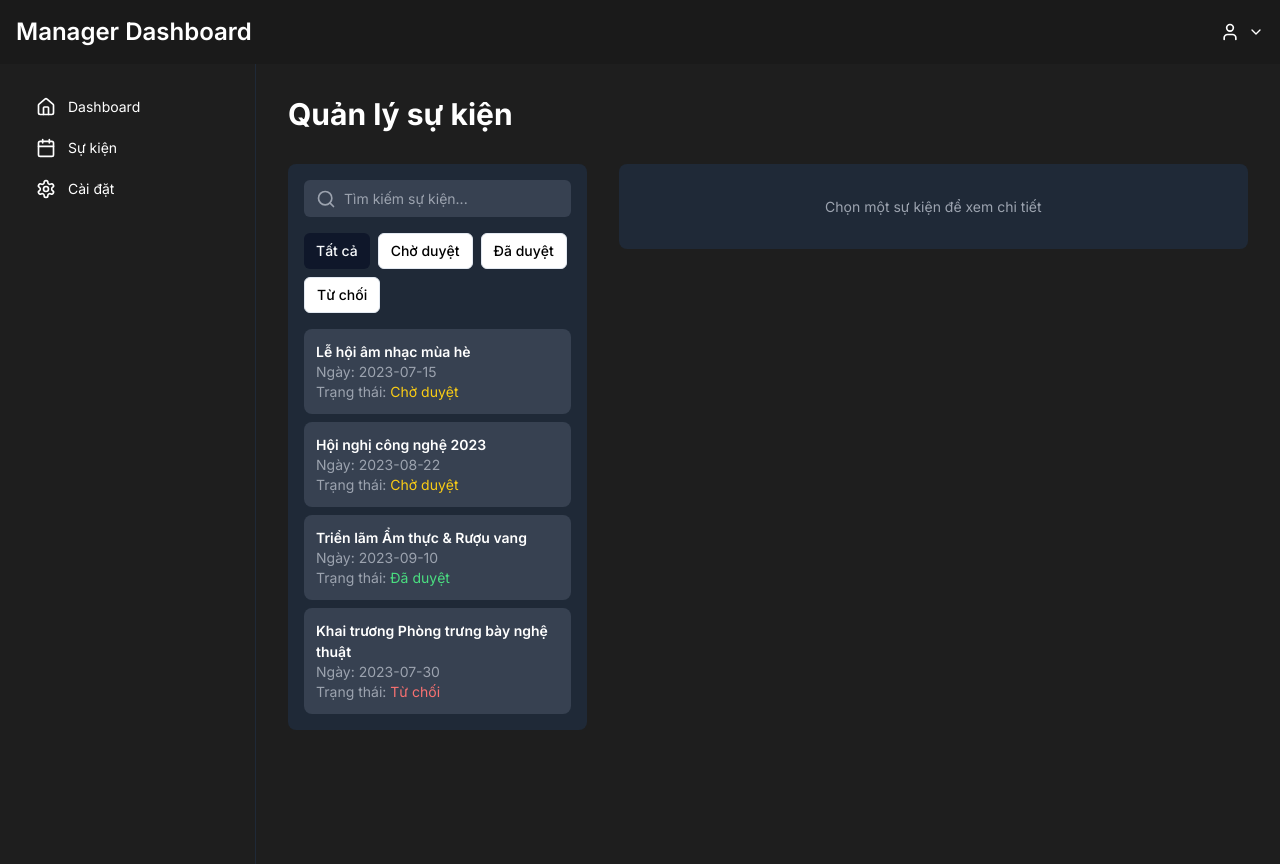
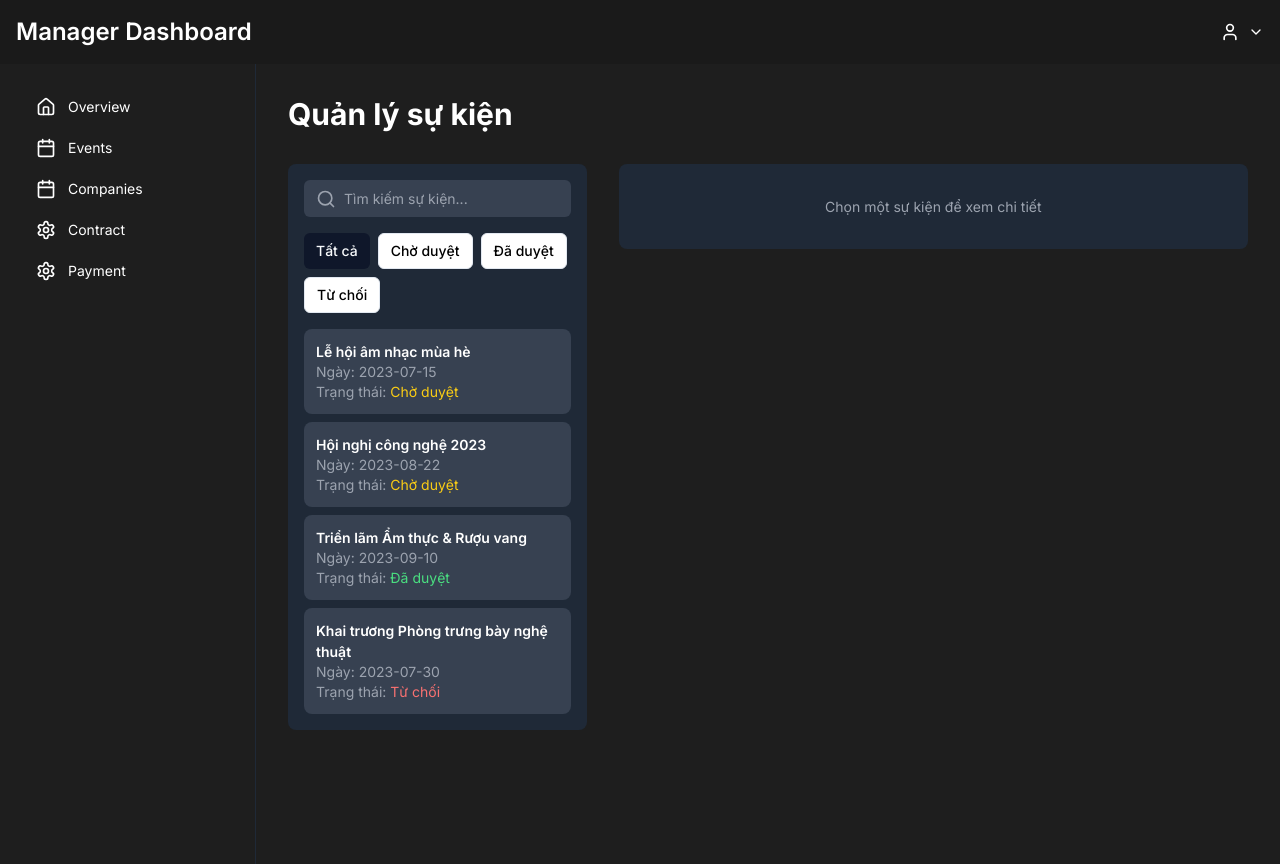
Before and after one commit to SEP419-PSE/TixClick_FrontEnd, a React (Vite) app: page /manager in a window 1280 px wide. Built offline with nearby package versions, Linux system fonts and the light colour scheme; the HTML template or start-up script is replaced by a standard one.

Commit message:
Fix building failed

```diff
--- a/src/App.tsx
+++ b/src/App.tsx
@@ -16,7 +16,7 @@ import HomePage from "./pages/HomePage";
 import ManagerDashboardPage from "./pages/manager/ManagerDashboardPage";
 import OrganizerCenter from "./pages/organizer";
 import ProfileForm from "./pages/profile/ProfileForm";
-import TicketPage from "./pages/ticketManagement/TicketPage";
+import TicketPage from "./pages/ticket/TicketPage";
 
 export default function App() {
   return (
@@ -34,18 +34,18 @@ export default function App() {
               <Route path="code" element={<EnterCode />} />
             </Route>
             <Route path="404" element={<ErrorPage />} />
-            <Route path="consumerCenter" element={<RootLayouts />}>
-              <Route index element={<Consumer />} />
-              <Route path="reports" element={<ReportsPage />} />
-              <Route path="policies" element={<Policy />} />
-            </Route>
+
             <Route path="ticketManagement" element={<TicketPage />} />
           </Route>
           <Route>
           <Route path="organizerCenter" element={<OrganizerCenter />} />
           <Route path="profileForm" element={<ProfileForm />} />
           <Route path="manager" element={<ManagerDashboardPage />} />
-
+          <Route path="consumerCenter" element={<RootLayouts />}>
+              <Route index element={<Consumer />} />
+              <Route path="reports" element={<ReportsPage />} />
+              <Route path="policies" element={<Policy />} />
+            </Route>
 
 
 
--- a/src/pages/manager/components/ManagerSidebar.tsx
+++ b/src/pages/manager/components/ManagerSidebar.tsx
@@ -10,21 +10,36 @@ export function Sidebar() {
           className="flex items-center space-x-3 px-3 py-2 rounded-lg text-white  hover:bg-gray-800 hover:text-white"
         >
           <Home className="w-5 h-5" />
-          <span>Dashboard</span>
+          <span>Overview</span>
         </Link>
         <Link
           to="/manager/events"
           className="flex items-center space-x-3 px-3 py-2 rounded-lg text-white hover:bg-gray-800 hover:text-white"
         >
           <Calendar className="w-5 h-5" />
-          <span>Sự kiện</span>
+          <span>Events</span>
+        </Link>
+
+        <Link
+          to="/manager/events"
+          className="flex items-center space-x-3 px-3 py-2 rounded-lg text-white hover:bg-gray-800 hover:text-white"
+        >
+          <Calendar className="w-5 h-5" />
+          <span>Companies</span>
         </Link>
         <Link
-          to="/manager/settings"
+          to="/manager/contracts"
           className="flex items-center space-x-3 px-3 py-2 rounded-lg text-white hover:bg-gray-800 hover:text-white"
         >
           <Settings className="w-5 h-5" />
-          <span>Cài đặt</span>
+          <span>Contract</span>
+        </Link>
+        <Link
+          to="/manager/payments"
+          className="flex items-center space-x-3 px-3 py-2 rounded-lg text-white hover:bg-gray-800 hover:text-white"
+        >
+          <Settings className="w-5 h-5" />
+          <span>Payment</span>
         </Link>
       </nav>
     </aside>
--- a/tsconfig.node.json
+++ b/tsconfig.node.json
@@ -20,6 +20,5 @@
     "noFallthroughCasesInSwitch": true,
     "noUncheckedSideEffectImports": true
   },
-  "include": ["src/**/*.ts", "tests/**/*.ts","vite.config.ts"],
-  "exclude": ["node_modules", ".vscode"]
+  "include": ["vite.config.ts"]
 }
```
Also changed, not shown: src/pages/ticket/TicketPage.tsx (renamed from src/pages/ticketManagement/ticketPage.tsx), src/pages/ticket/components/SidebarProfile.tsx (renamed from src/pages/ticketManagement/components/SidebarProfile.tsx), src/pages/ticket/components/TicketManagement.tsx (renamed from src/pages/ticketManagement/components/ticketManagement.tsx).
